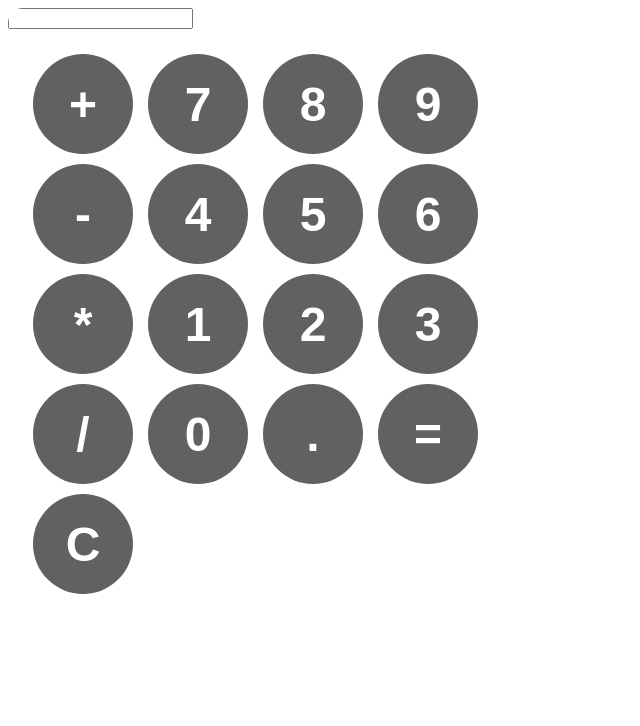
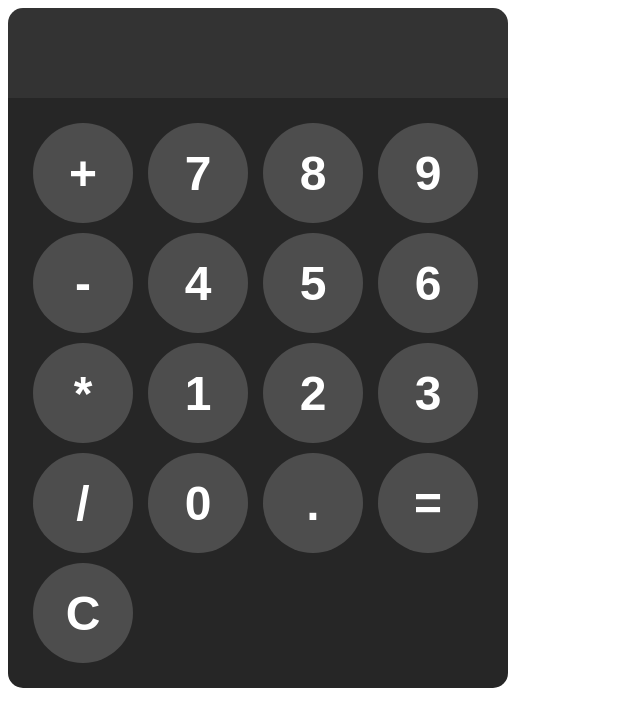
Before and after one commit to milosmachara/simple-calculator, a plain HTML site: page index.html in a window 1280 px wide. Shown: the whole page, without its empty margins (0-640 px from the left). Drawn offline with Linux system fonts and the light colour scheme.

Commit message:
css, calculator backround

```diff
--- a/style.css
+++ b/style.css
@@ -10,13 +10,21 @@
   grid-template-columns: repeat(4, 1fr);
   gap: 10px;
   padding: 25px;
+  background-color: hsl(0, 0%, 15%);
+}
+#display {
+  width: 100%;
+  padding: 20px;
+  height: 50px;
+  border: none;
+  background-color: hsl(0, 0%, 20%);
 }
 button {
   width: 100px;
   height: 100px;
   border-radius: 50%;
   border: none;
-  background-color: hsl(0, 0%, 38%);
+  background-color: hsl(0, 0%, 30%);
   color: white;
   font-size: 3rem;
   font-weight: bold;
```
